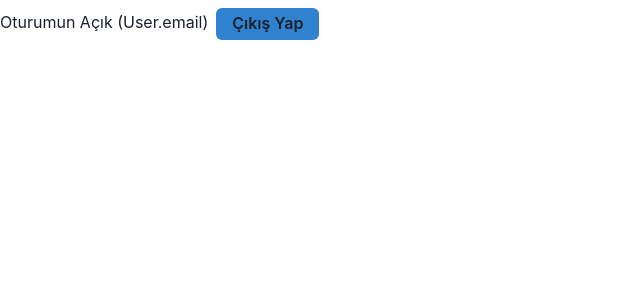
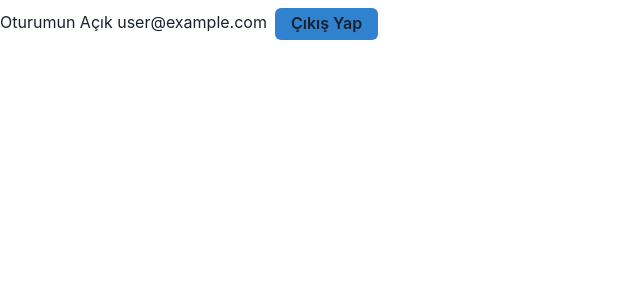
Before and after one commit to ataberkcetinkaya/sandik-voting-app, a React (Create React App) app: page /main in a window 1280 px wide. Shown: the top 300 px of the page, without its empty margins (0-640 px from the left). Built offline with nearby package versions, Linux system fonts and the light colour scheme; no server answers; sample sign-in values are in the browser's storage.

Commit message:
E-mail Info fixed

```diff
--- a/src/pages/Main/Main.js
+++ b/src/pages/Main/Main.js
@@ -20,7 +20,7 @@ const Main = () => {
   return (
     <Grid >
       <Text >
-        Oturumun Açık (User.email)
+        Oturumun Açık {user.email}
         <Button onClick={handleLogout} px={4} m={2} h={8} as='button' borderRadius='md' bg='blue.500' align='center'>Çıkış Yap</Button>
       </Text>
     </Grid>
```
